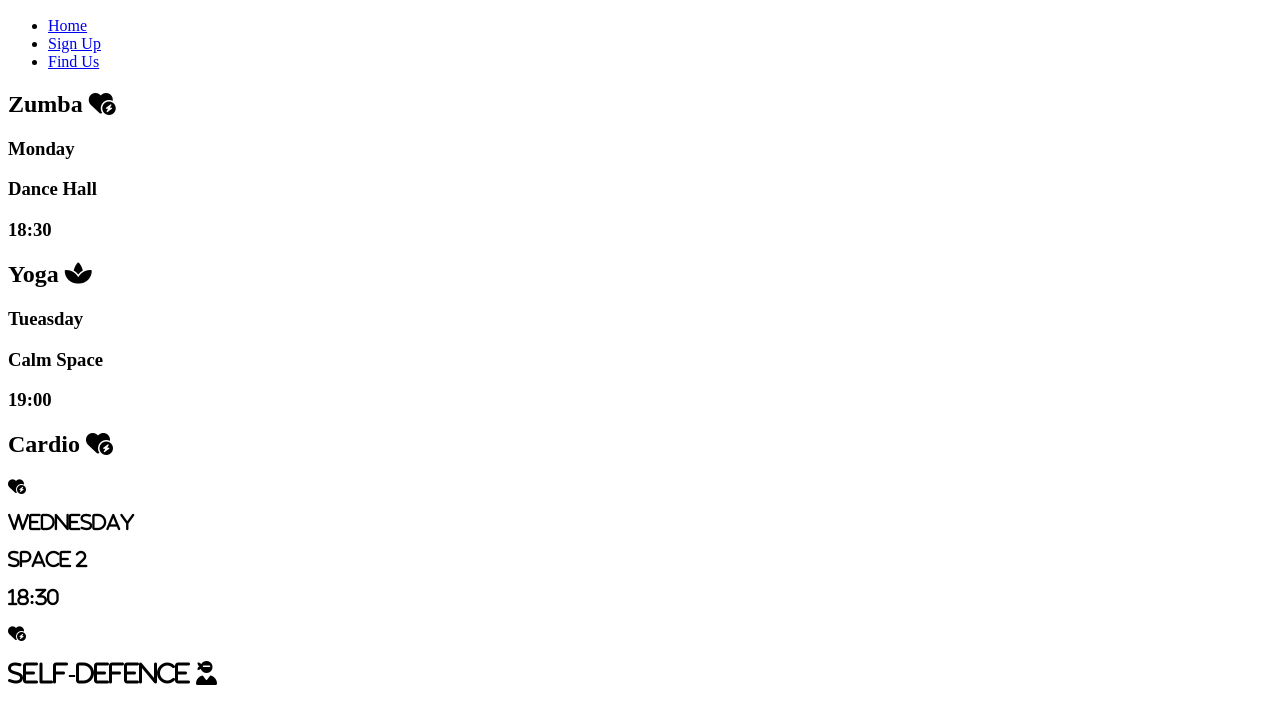
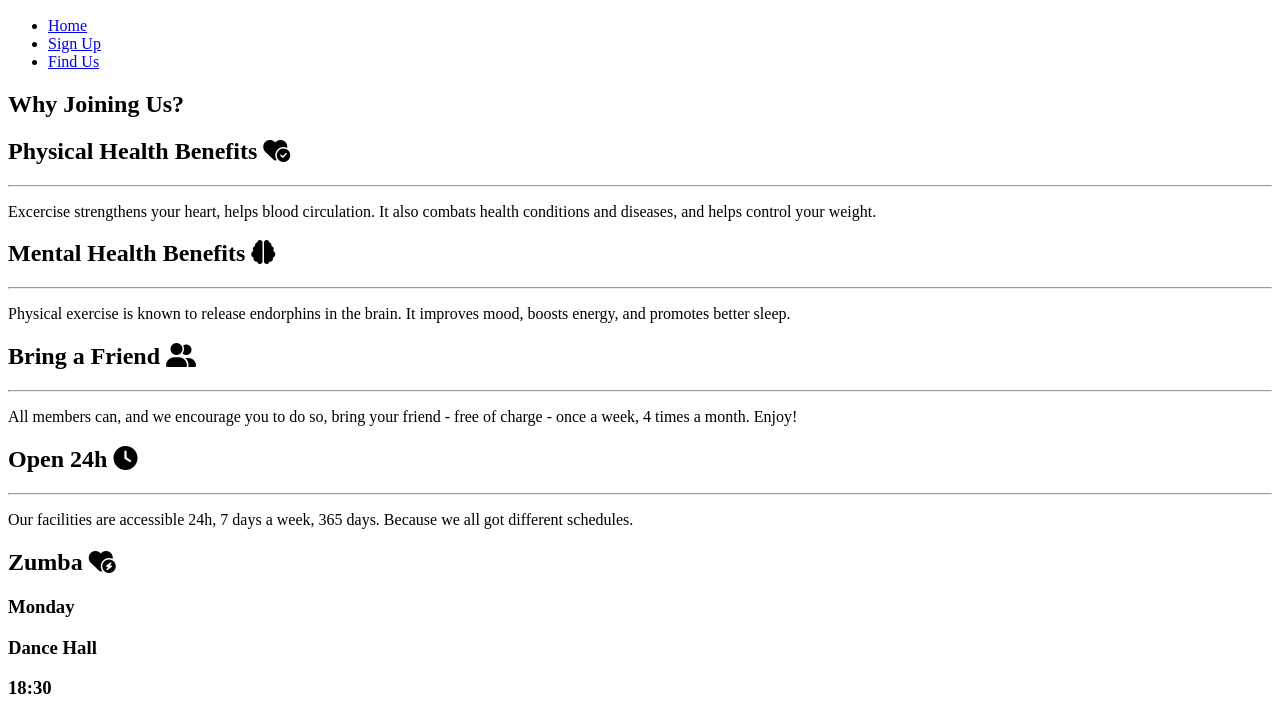
Before and after one commit to robkar7997/Gym-Enthusiast-Milestone-P1, a plain HTML site: page index.html in a window 1280 px wide. Shown: the part 50-752 px from the top of the page. Drawn offline with Linux system fonts and the light colour scheme.

Commit message:
add reasons section to home page

```diff
--- a/index.html
+++ b/index.html
@@ -29,7 +29,31 @@
     </header>
 
     <section id="reasons">
-
+        <h2 id="welcome">Why Joining Us?</h2>
+        <div id="left-about">
+          <div class="left-about-heading">
+            <h2> Physical Health Benefits <i class="fa-solid fa-heart-circle-check"></i></h2>
+            <hr>
+            <p>Excercise strengthens your heart, helps blood circulation. It also combats health conditions and diseases, and helps control your weight.</p>
+          </div>
+          <div class="left-about-heading">
+            <h2> Mental Health Benefits <i class="fa-solid fa-brain"></i></h2>
+            <hr>
+            <p>Physical exercise is known to release endorphins in the brain. It improves mood, boosts energy, and promotes better sleep.</p>
+          </div>
+        </div>
+        <div id="right-about">
+          <div class="right-about-heading">
+            <h2> Bring a Friend <i class="fa-solid fa-user-group"></i></h2>
+            <hr>
+            <p>All members can, and we encourage you to do so, bring your friend - free of charge - once a week, 4 times a month. Enjoy!</p>
+          </div>
+          <div class="right-about-heading">
+            <h2> Open 24h <i class="fa-solid fa-clock"></i></h2>
+            <hr>
+            <p>Our facilities are accessible 24h, 7 days a week, 365 days. Because we all got different schedules. </p>
+          </div>
+        </div>
     </section>
 
     <section id="classess">
@@ -46,7 +70,7 @@
             <h3>19:00</h3>
           </div>
           <div>
-            <h2>Cardio <i class="fa-solid fa-heart-circle-bolt"></h2>
+            <h2>Cardio <i class="fa-solid fa-heart-circle-bolt"></i></h2>
             <h3>Wednesday</h3>
             <h3>Space 2</h3>
             <h3>18:30</h3>
```
